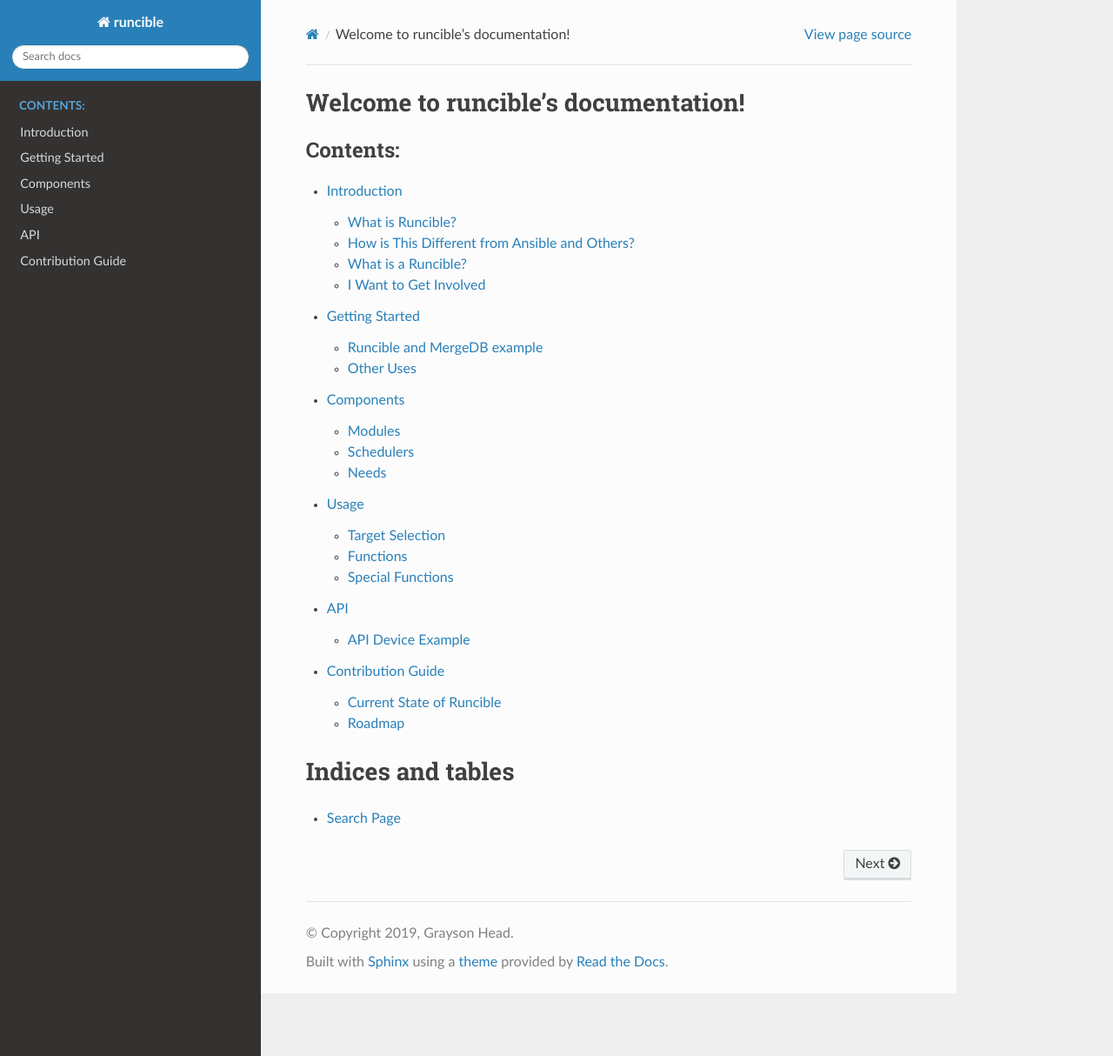
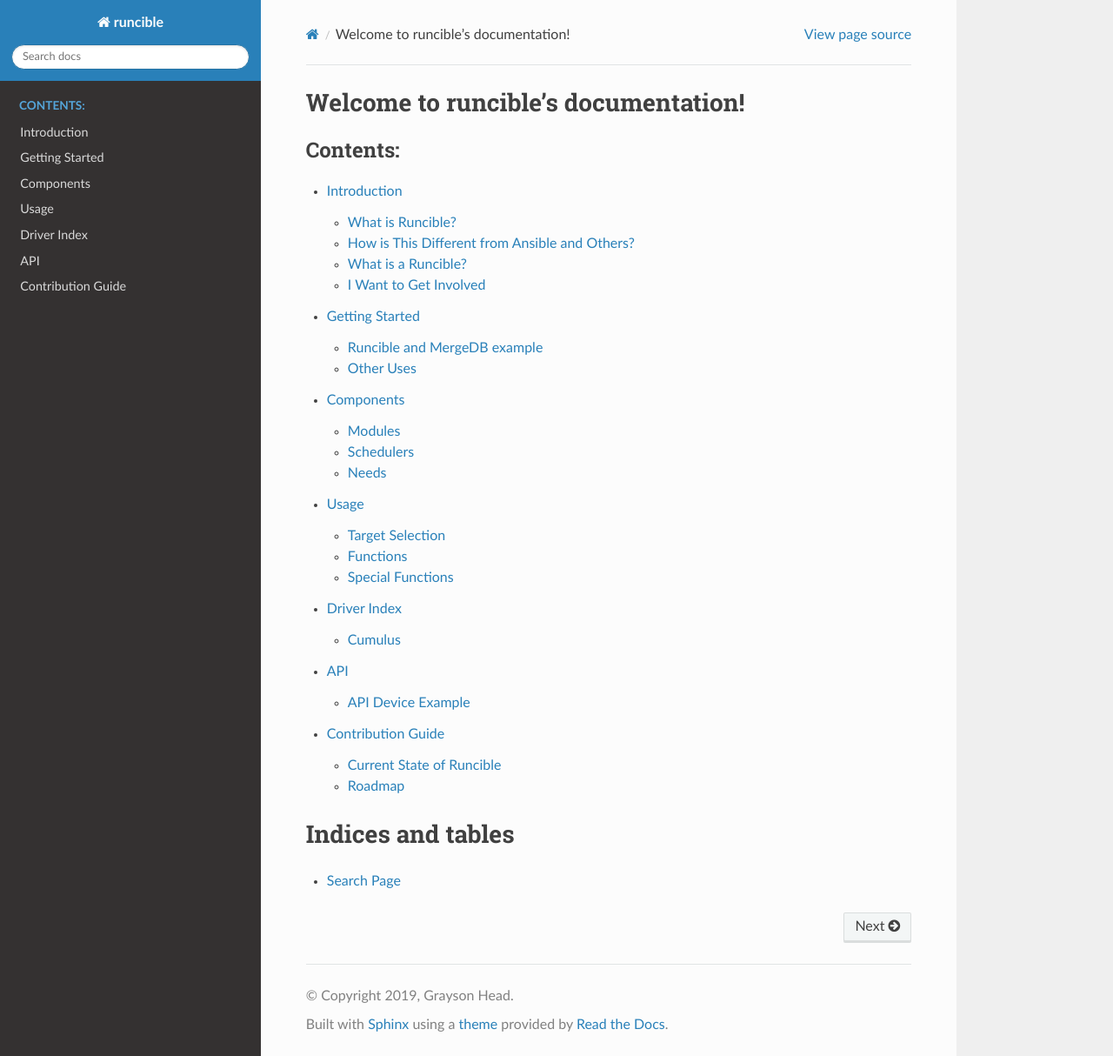
Before and after one commit to graysonhead/runcible, a Sphinx documentation site: the page built from docs/index.rst, in a window 1280 px wide and 1214 px high. Shown: the whole window at 87% size. Built offline with Sphinx 7.4.7 and the Read the Docs theme 2.0.0, drawn with Linux system fonts in a browser that asks for light colours.

```diff
--- a/docs/conf.py
+++ b/docs/conf.py
@@ -10,10 +10,10 @@
 # add these directories to sys.path here. If the directory is relative to the
 # documentation root, use os.path.abspath to make it absolute, like shown here.
 #
-# import os
-# import sys
-# sys.path.insert(0, os.path.abspath('.'))
-
+import os
+import sys
+sys.path.insert(0, os.path.abspath('.'))
+sys.path.append(os.path.abspath('./_ext'))
 
 # -- Project information -----------------------------------------------------
 
@@ -28,7 +28,8 @@ author = 'Grayson Head'
 # extensions coming with Sphinx (named 'sphinx.ext.*') or your custom
 # ones.
 extensions = [
-    'sphinxcontrib.programoutput'
+    'sphinxcontrib.programoutput',
+    'runcible_autodoc'
 ]
 
 # Add any paths that contain templates here, relative to this directory.
--- /dev/null
+++ b/docs/drivers.rst
@@ -0,0 +1,7 @@
+Driver Index
+============
+
+Cumulus
+-------
+
+.. runcible_driver:: cumulus
--- a/docs/index.rst
+++ b/docs/index.rst
@@ -14,6 +14,7 @@ Welcome to runcible's documentation!
    getting_started
    components
    commands
+   drivers
    api
    contribution_guide
 
```
